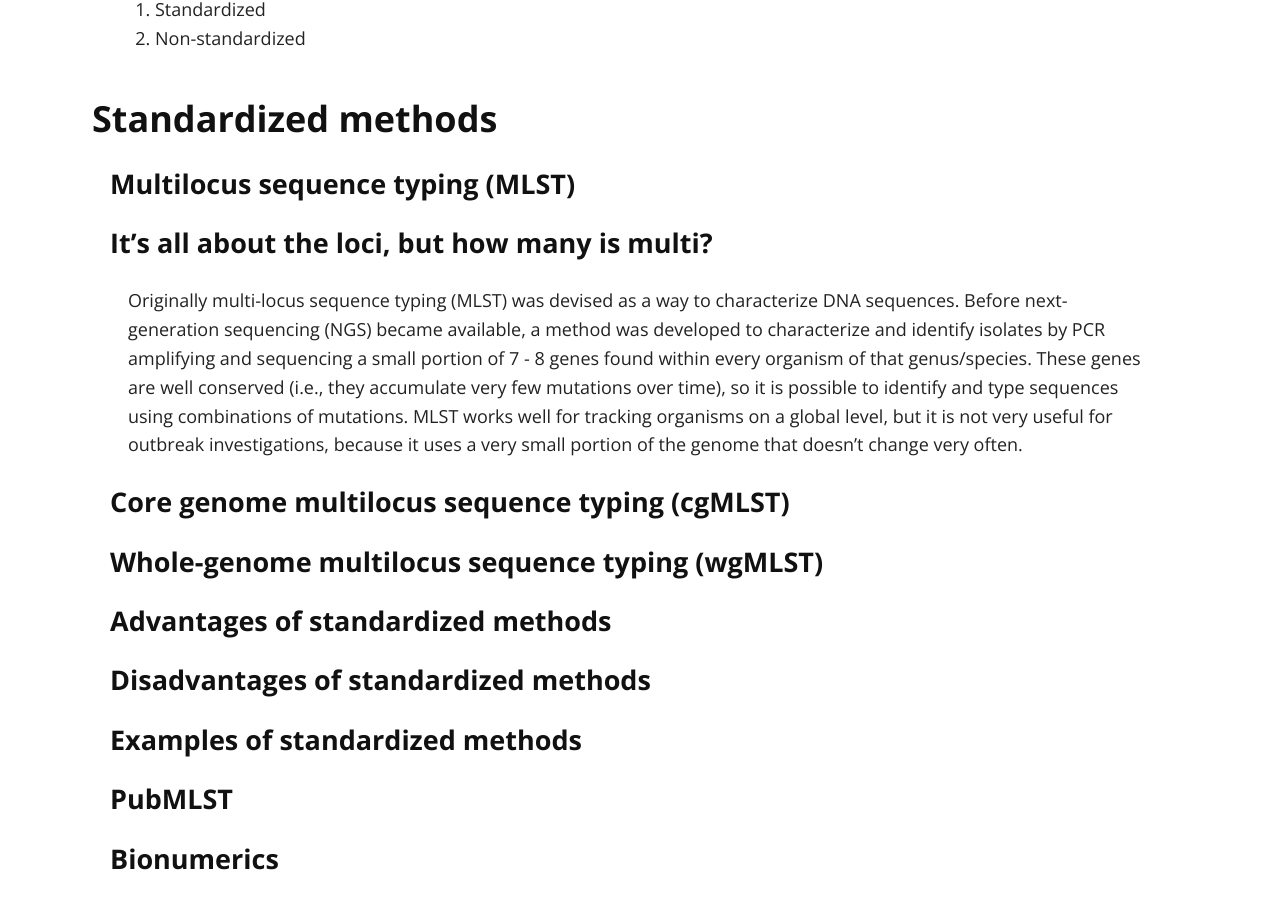
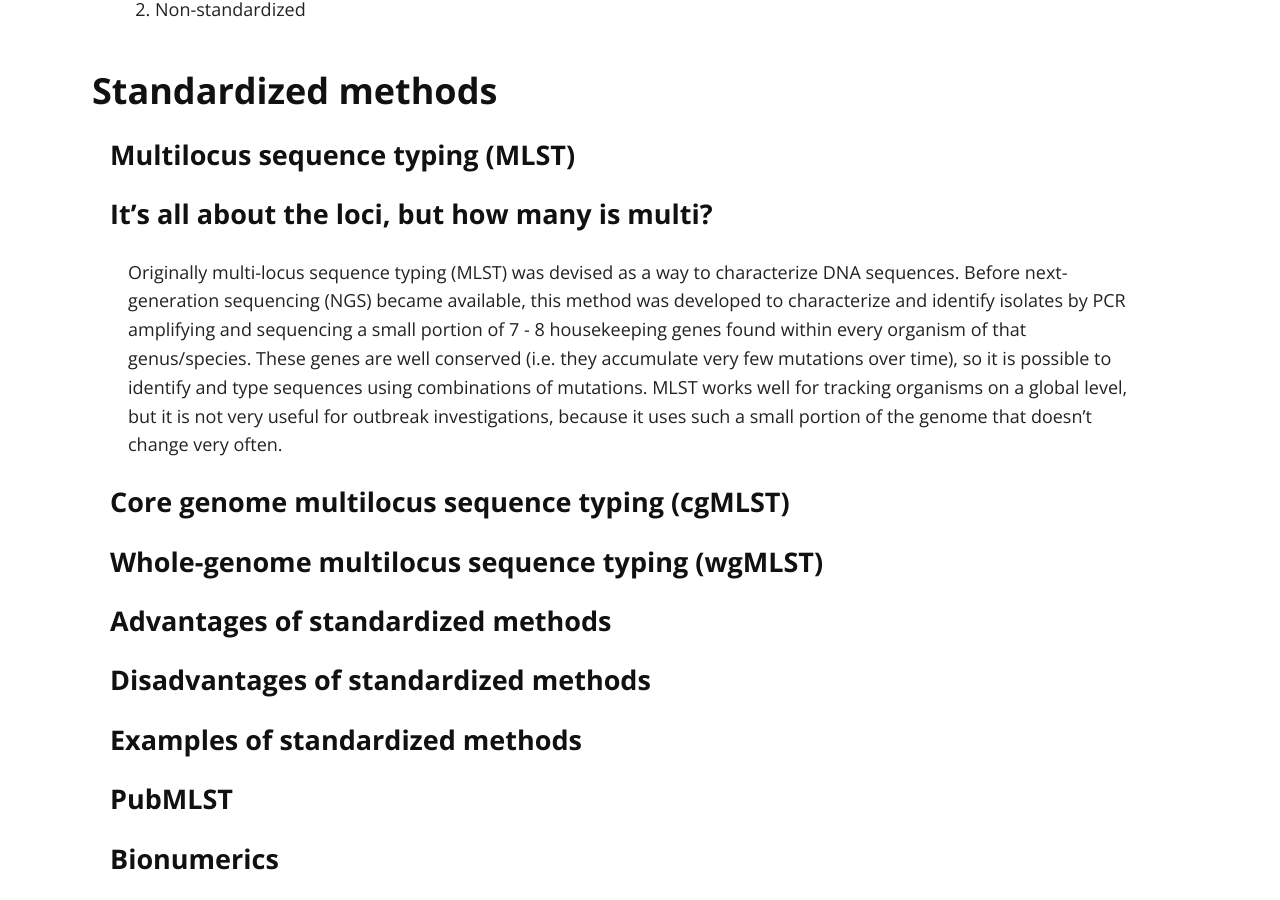
Before and after one commit to StaPH-B/midwest-region, a Jekyll site: the page built from in-progress/genomic-relatedness.md, in a window 1280 px wide and 900 px high, scrolled down 2228 px. Built offline with Jekyll 4.4.1, drawn with Linux system fonts in a browser that asks for light colours; our own code applies the rules of GitHub Pages for plain Markdown files.

Commit message:
Update genomic-relatedness.md

```diff
--- a/in-progress/genomic-relatedness.md
+++ b/in-progress/genomic-relatedness.md
@@ -21,7 +21,7 @@ In the figure a SNP occurs at position nine and fifteen in the DNA sequence. Iso
 
 SNPs accumulate over time, which allows us to assess relatedness between individuals. In general, the more SNP differences two members of a species have, the less likely it is that they are related. Conversely, if two members of a species have very few SNP differences, the more likely it is that they are related.
 
-### Not all SNPs are equal, some may not even be included!
+#### Not all SNPs are equal, some may not even be included!
 Our ability to accurately identify SNPs is limited by the sequencing technology we use and how we analyze our sequencing data. Sequencing technologies have associated error rates, which can introduce false SNPs into our sequence data. Additionally, bioinformatic workflows differ in the methods or quality metrics they use to confidently identify SNPs. While many organizations have defined best practices for identifying SNPs, there is no current consensus on how to confidently identify SNPs in sequencing data. The SNPs identified between isolates can vary greatly from workflow to workflow, so SNP results should always be evaluated with additional analyses.
 
 ## Methods for Determining Relatedness
@@ -35,7 +35,7 @@ Methods for determining genomic relatedness fall into two major categories:
 #### Multilocus sequence typing (MLST)
 
 ##### It’s all about the loci, but how many is multi?
-Originally multi-locus sequence typing (MLST) was devised as a way to characterize DNA sequences. Before next-generation sequencing (NGS) became available, a method was developed to characterize and identify isolates by PCR amplifying and sequencing a small portion of 7 - 8 genes found within every organism of that genus/species. These genes are well conserved (i.e., they accumulate very few mutations over time), so it is possible to identify and type sequences using combinations of mutations. MLST works well for tracking organisms on a global level, but it is not very useful for outbreak investigations, because it uses a very small portion of the genome that doesn’t change very often.
+Originally multi-locus sequence typing (MLST) was devised as a way to characterize DNA sequences. Before next-generation sequencing (NGS) became available, this method was developed to characterize and identify isolates by PCR amplifying and sequencing a small portion of 7 - 8 housekeeping genes found within every organism of that genus/species. These genes are well conserved (i.e. they accumulate very few mutations over time), so it is possible to identify and type sequences using combinations of mutations. MLST works well for tracking organisms on a global level, but it is not very useful for outbreak investigations, because it uses such a small portion of the genome that doesn’t change very often.
 
 #### Core genome multilocus sequence typing (cgMLST)
 
```
